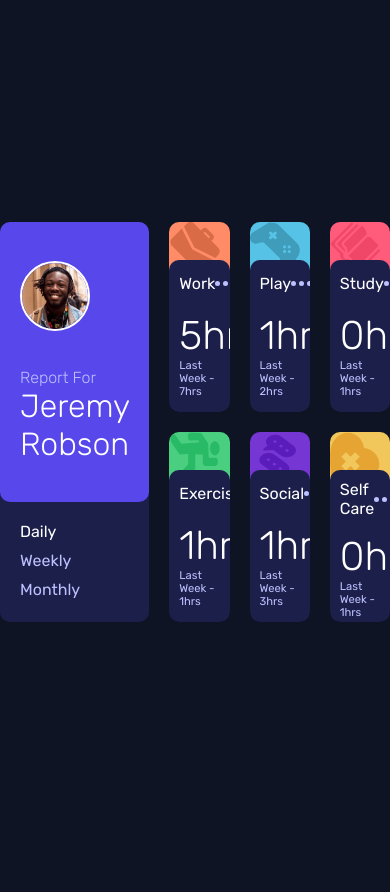
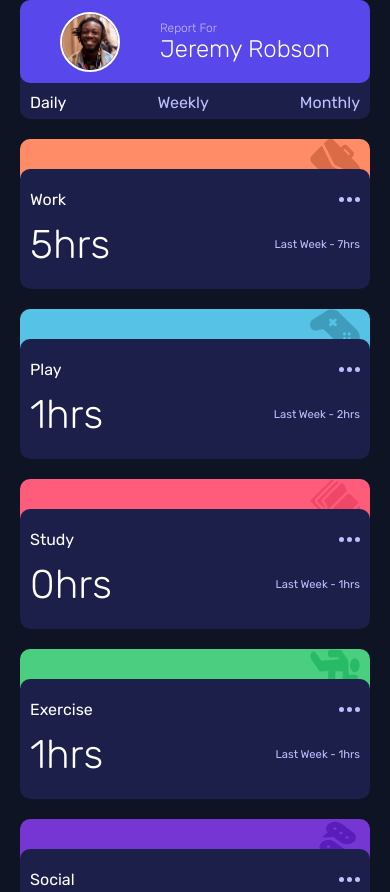
Before and after one commit to lucas-wendell/time-tracking-dashboard, a plain HTML site: page index.html in a window 390 px wide. Shown: the top 892 px of the page. Before the commit the page ends 844 px from the top, so only its background shows below. Drawn offline with Linux system fonts and the light colour scheme.

Commit message:
adding responsiveness

```diff
--- a/app.js
+++ b/app.js
@@ -17,7 +17,7 @@ const getData = async () => {
 	return data;
 };
 
-const turnWhite = (target, name) => {
+const makeTargetWhite = (target, name) => {
 	target.classList.add('active');
 
 	timeframeParagraph.forEach(item => {
@@ -27,17 +27,18 @@ const turnWhite = (target, name) => {
 	});
 };
 
-const executeForEachInDOMItems = (DOMItems, data, timeframe, hoursType) => {
+const addHoursTextInDom = (DOMItems, data, timeframe, hoursType) => {
 	DOMItems.forEach((item, index) => {
 		const hours = data[index].timeframes[timeframe][hoursType];
-		const text = item.tagName === 'P' ? 'Last Week - ' : '';
-		item.textContent = `${text}${hours}hrs`;
+		const concatenationText = item.tagName === 'P' ? 'Last Week - ' : '';
+
+		item.textContent = `${concatenationText}${hours}hrs`;
 	});
 };
 
 const addDataInDom = (data, timeframe) => {
-	executeForEachInDOMItems(hoursH3, data, timeframe, 'current');
-	executeForEachInDOMItems(lastWeekHoursParagraph, data, timeframe, 'previous');
+	addHoursTextInDom(hoursH3, data, timeframe, 'current');
+	addHoursTextInDom(lastWeekHoursParagraph, data, timeframe, 'previous');
 };
 
 const actions = {
@@ -45,7 +46,7 @@ const actions = {
 		const timeframe = target.getAttribute('timeframeValue');
 		const data = await getData();
 
-		turnWhite(target, timeframe);
+		makeTargetWhite(target, timeframe);
 		addDataInDom(data, timeframe);
 	},
 };
@@ -54,7 +55,7 @@ const accessActions = target => {
 	const nameFunction = target.getAttribute('data-js');
 
 	const func = actions[nameFunction];
-	func?.call(actions, target);
+	func?.(target);
 };
 
 actions.clickTimeFrame(daily);
--- a/style.css
+++ b/style.css
@@ -36,6 +36,7 @@ body {
 .main {
 	height: 400px;
 	width: 850px;
+	margin: 0 20px;
 	display: grid;
 	gap: 20px;
 	grid-template-columns: repeat(4, 1fr);
@@ -176,3 +177,69 @@ body {
 	font-size: 0.7em;
 	color: var(--blue-paleBlue);
 }
+
+/* medias */
+
+@media (max-width: 750px) {
+	.main .aside .infosProfile {
+		flex-direction: row;
+		align-items: center;
+		justify-content: space-between;
+	}
+
+	.main .aside .timeframesDiv {
+		flex-direction: row;
+		justify-content: space-between;
+	}
+
+	.main .sectionCard .timeDiv .textTimeDiv {
+		display: flex;
+		align-items: center;
+		justify-content: space-between;
+	}
+
+	.main .sectionCard .timeDiv .textTimeDiv h3 {
+		margin: 0;
+	}
+
+	.main .aside .timeframesDiv p {
+		margin-bottom: 0;
+	}
+
+	.main .aside {
+		grid-row: 1;
+	}
+
+	.main {
+		height: 100vh;
+		grid-template-columns: 1fr;
+		grid-template-rows: auto;
+	}
+
+	.main .sectionCard {
+		min-height: 150px;
+	}
+}
+
+@media (max-width: 410px) {
+	.main .aside .timeframesDiv {
+		padding: 10px;
+	}
+	.main .aside .infosProfile {
+		justify-content: space-evenly;
+		padding: 10px 0;
+	}
+
+	.main .aside .infosProfile h2 {
+		font-size: 1.5rem;
+	}
+
+	.main .aside .infosProfile span {
+		font-size: 0.5em;
+	}
+
+	.main .aside .infosProfile img {
+		width: 60px;
+		height: 60px;
+	}
+}
```
Also changed, not shown: 1 other file.
